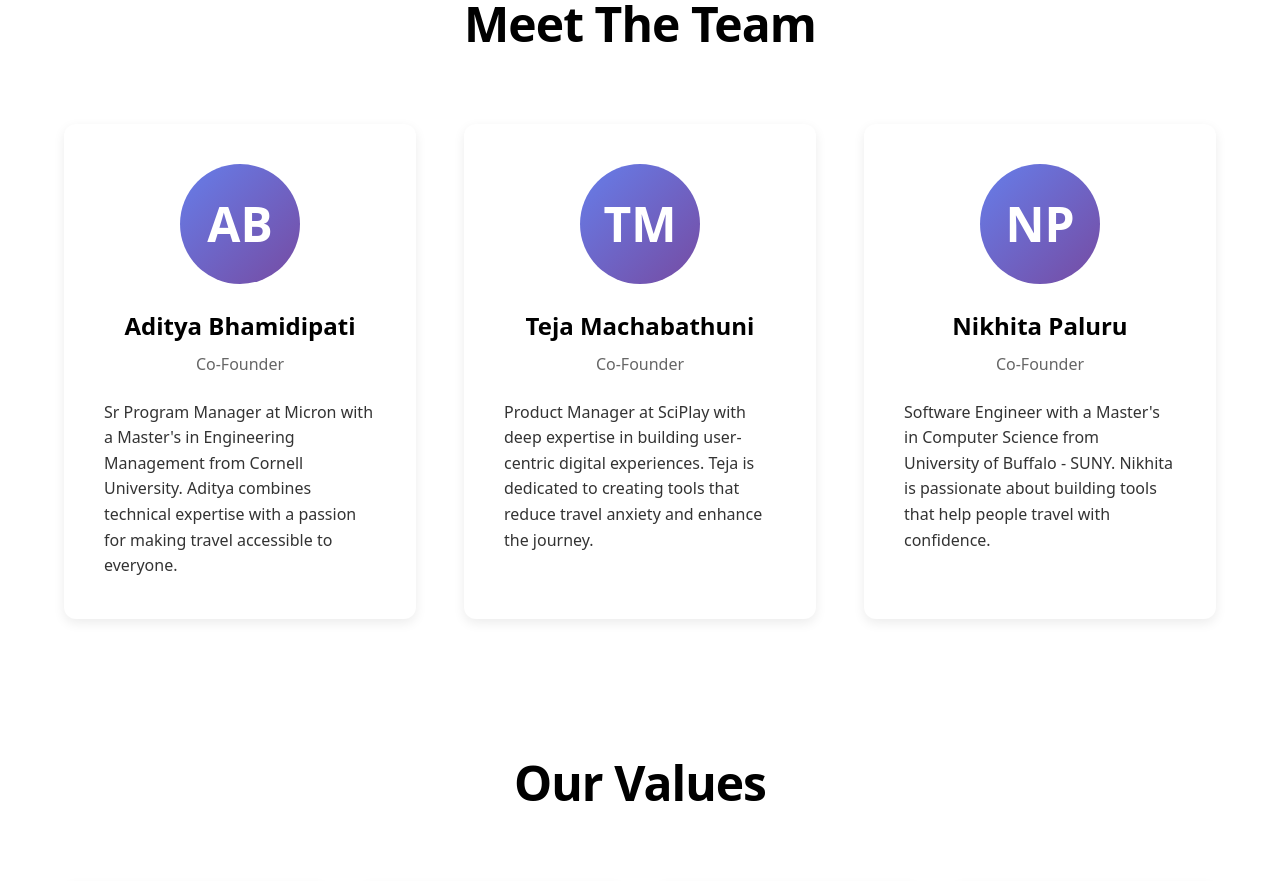
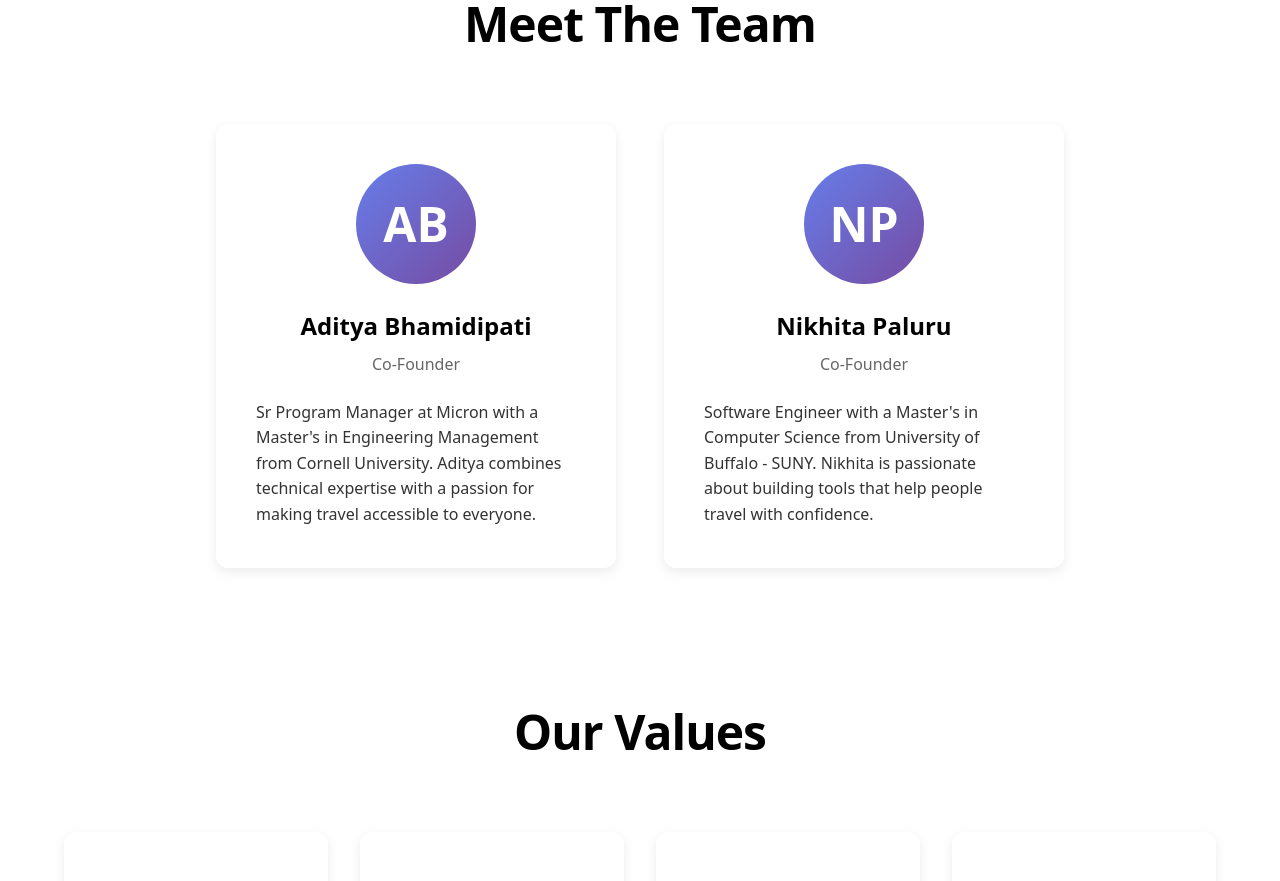
Before and after one commit to bhamidipatii/anxious-traveler-waitlist, a React (Vite) app in the folder frontend/: page /about in a window 1280 px wide. Shown: the part 1000-1881 px from the top of the page. Built offline with nearby package versions, Linux system fonts and the light colour scheme.

Commit message:
Update About.tsx

```diff
--- a/frontend/src/components/About.tsx
+++ b/frontend/src/components/About.tsx
@@ -29,11 +29,7 @@ function About() {
 			role: "Co-Founder",
 			bio: "Sr Program Manager at Micron with a Master's in Engineering Management from Cornell University. Aditya combines technical expertise with a passion for making travel accessible to everyone.",
 		},
-		teja: {
-			name: "Teja Machabathuni",
-			role: "Co-Founder",
-			bio: "Product Manager at SciPlay with deep expertise in building user-centric digital experiences. Teja is dedicated to creating tools that reduce travel anxiety and enhance the journey.",
-		},
+
 		nikhita: {
 			name: "Nikhita Paluru",
 			role: "Co-Founder",
```
